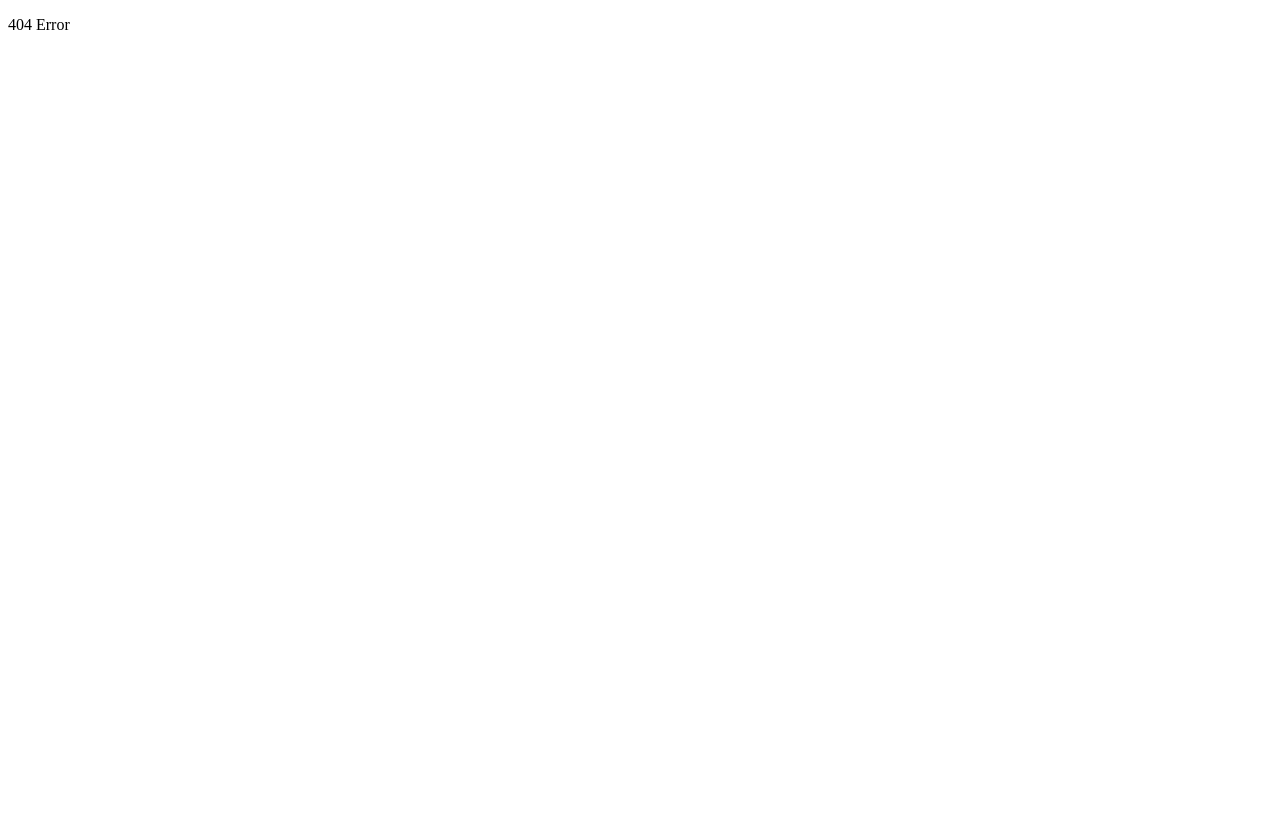
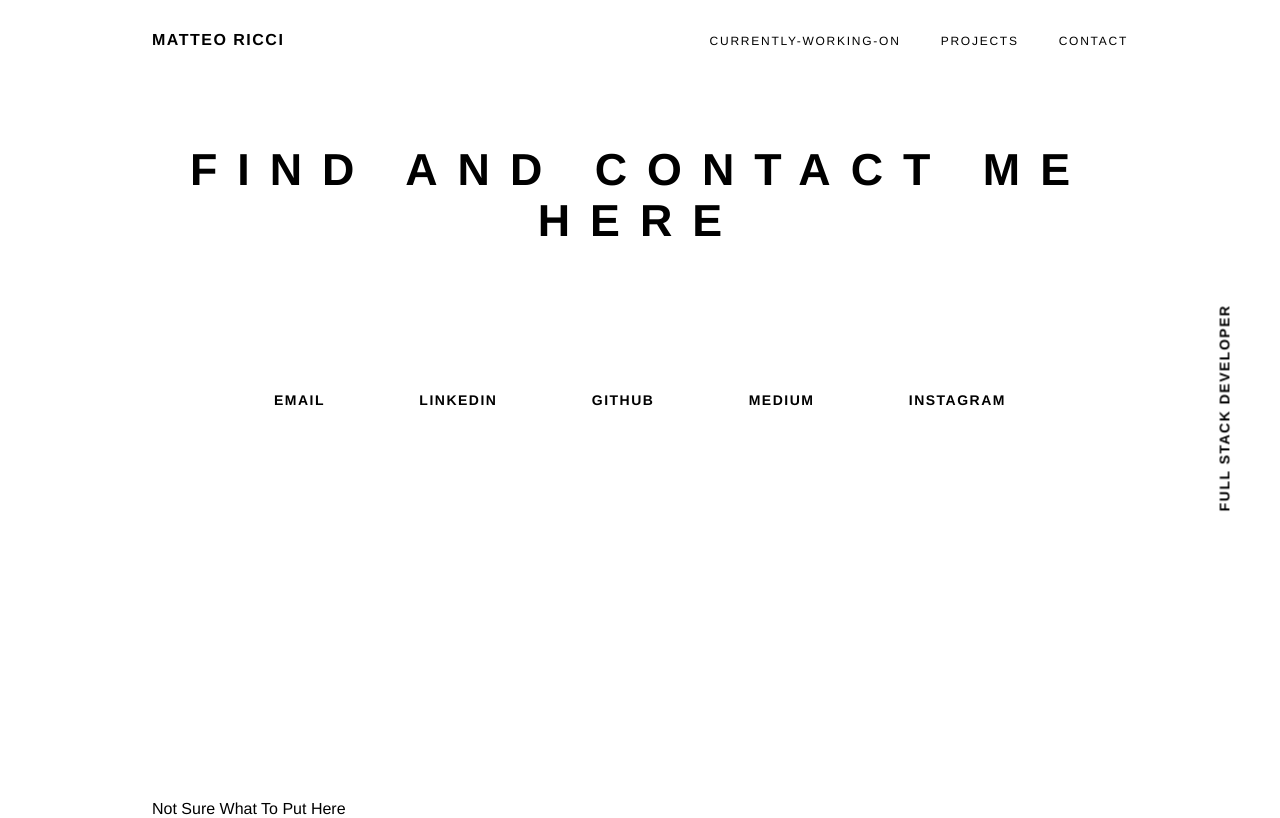
Before and after one commit to matteoaricci/portfoliov2, a Gatsby site: page /contact in a window 1280 px wide. Before the commit this address had no page. Built offline with nearby package versions, Linux system fonts and the light colour scheme; Gatsby itself is replaced by a stand-in of ours.

Commit message:
Formatting contacts page

```diff
--- a/src/components/banner.js
+++ b/src/components/banner.js
@@ -35,15 +35,9 @@ const Banner = () => {
         <div className='banner'>
             <div className='container'>
                 <div className='row'>
-                    <div className='side-image left'>
-                        <Img fluid={data.unity.childImageSharp.fluid}/>
-                    </div>
                     <div className='main-text'>Welcome</div>
                     <div className="main-image">
                     <Img fluid={data.selfPortrait.childImageSharp.fluid} />
-                    </div>
-                    <div className='side-image right'>
-                        <Img fluid={data.vscode.childImageSharp.fluid}/>
                     </div>
                 </div>
                 <div className='scroll'>
--- /dev/null
+++ b/src/components/contactComponent.js
@@ -0,0 +1,29 @@
+import React from 'react';
+import {useStaticQuery, graphql} from 'gatsby'
+
+const ContactComponent = () => {
+    return (
+        <div className='contact'>
+            <div className='container'>
+                <div className='row'>
+                    <div className='contact-header'>Find and COntact Me Here</div>
+                    <div className="contacts">
+                    <div>Email</div>
+                    <div>LinkedIn</div>
+                    <div>Github</div>
+                    <div>Medium</div>
+                    <div>Instagram</div>
+                    </div>
+                </div>
+                <div className='scroll'>
+                  <span>Not Sure What To Put Here</span>
+                </div>
+            </div>
+            <div className='fixed-misc'>
+              Full Stack Developer
+            </div>
+        </div>
+    );
+}
+
+export default ContactComponent;
--- a/src/components/header.js
+++ b/src/components/header.js
@@ -11,7 +11,7 @@ const Header = () => (
       </div>
       <div className='navigation'>
         <nav>
-          <Link to='/about'>About</Link>
+          <Link to='/currentwork'>Currently-Working-On</Link>
           <Link to='/projects'>Projects</Link>
           <Link to='/contact'>Contact</Link>
         </nav>
--- /dev/null
+++ b/src/pages/contact.js
@@ -0,0 +1,15 @@
+import React from 'react';
+import ContactComponent from '../components/contactComponent'
+import Header from '../components/header'
+import '../styles/styles.scss'
+
+const Contact = () => {
+    return (
+        <div>
+            <Header />
+            <ContactComponent />
+        </div>
+    );
+}
+
+export default Contact;
--- a/src/pages/index.js
+++ b/src/pages/index.js
@@ -1,5 +1,7 @@
 import React from "react"
 import '../styles/styles.scss'
+
+import Scrollbar from "smooth-scrollbar"
 
 // Import Components
 import Header from '../components/header'
--- a/src/styles/styles.scss
+++ b/src/styles/styles.scss
@@ -221,7 +221,7 @@ header {
                 position: absolute;
                 width: 410px;
                 left: 0;
-                top: 5rem;
+                top: 14.4rem;
                 @media (max-width: 1440px) {
                     width: 310px;
                 }
@@ -247,3 +247,76 @@ header {
         }
     }
 }
+
+// Contact Page
+.contact {
+    display: flex;
+    background-color: $white;
+    position: relative;
+    height: 100vh;
+
+        .row {
+            position: relative;
+            height: 100vh;
+
+            .contact-header {
+                font-size: 2.8rem;
+                text-transform: uppercase;
+                letter-spacing: 20px;
+                font-weight: 700;
+                color: $white;
+                position: absolute;
+                width: 100%;
+                left: 0;
+                top: 18%;
+                // transform: translateY(-300%);
+                text-align: center;
+                mix-blend-mode: difference;
+                z-index: 9;
+                // @media (max-width: 1440px) {
+                //     font-size: 4.4rem;
+                //     letter-spacing: 36px;
+                // }
+            }
+            .contacts {
+               display: flex;
+               align-items: center;
+               height: 100vh;
+               justify-content: space-between;
+               font-weight: 700;
+               font-size: .875rem;
+               letter-spacing: 1.5px;
+               text-transform: uppercase;
+               margin: 0 auto;
+               width: 75%;
+            }
+
+            .fixed-misc {
+                position: fixed;
+                top: 50%;
+                right: -48px;
+                transform: rotate(-90deg);
+                font-weight: 700;
+                text-transform: uppercase;
+                font-size: .875rem;
+                letter-spacing: 1.5px;
+                color: $white;
+                mix-blend-mode: difference;
+                z-index: 8;
+                @media (max-width: 1440px) {
+                    right: -112px
+                }
+            }
+        }
+
+    .fixed-misc {
+        position: fixed;
+        top: 50%;
+        right: -48px;
+        transform: rotate(-90deg);
+        font-weight: 700;
+        text-transform: uppercase;
+        font-size: 0.875rem;
+        letter-spacing: 1.5px;
+    }
+}
```
Also changed, not shown: src/components/aboutBlurb.js (+7 -4 lines), src/pages/currentwork.js (added, +11 -0 lines).
